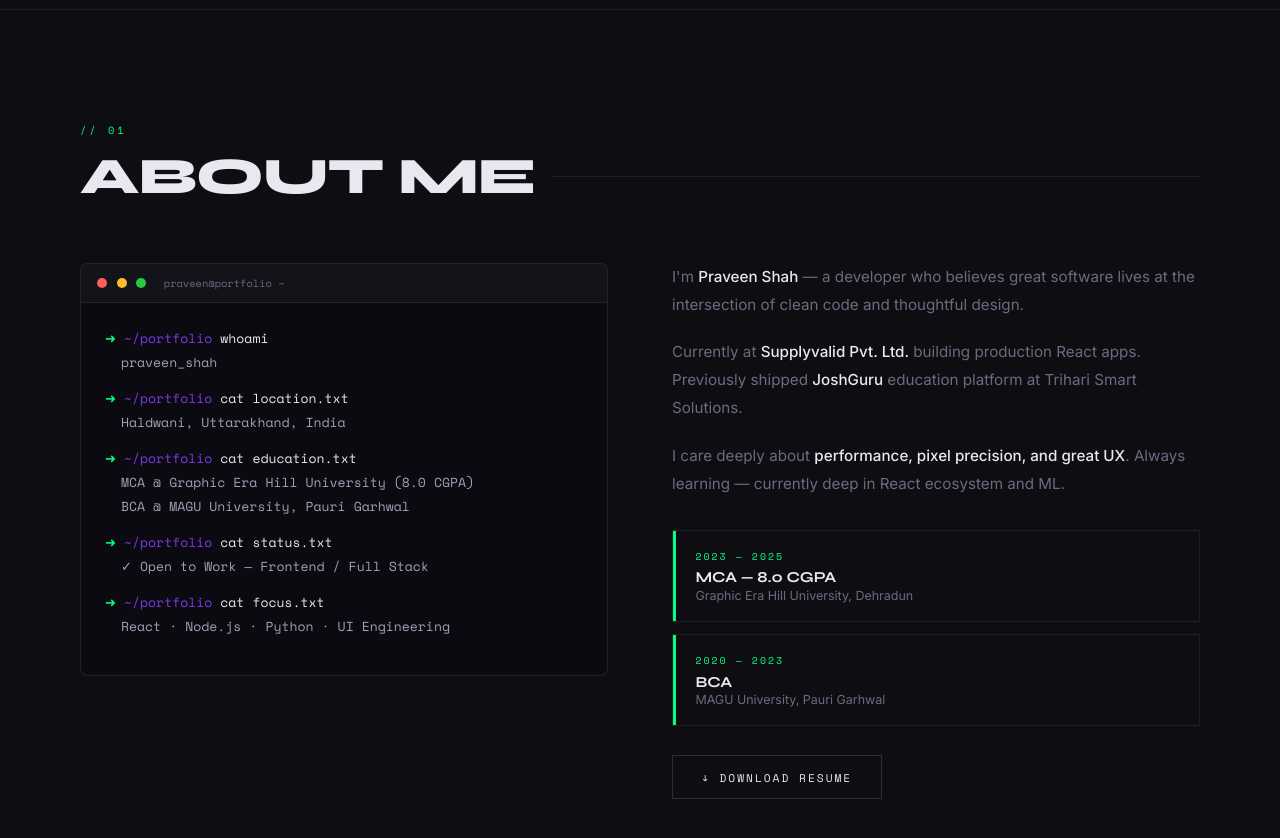
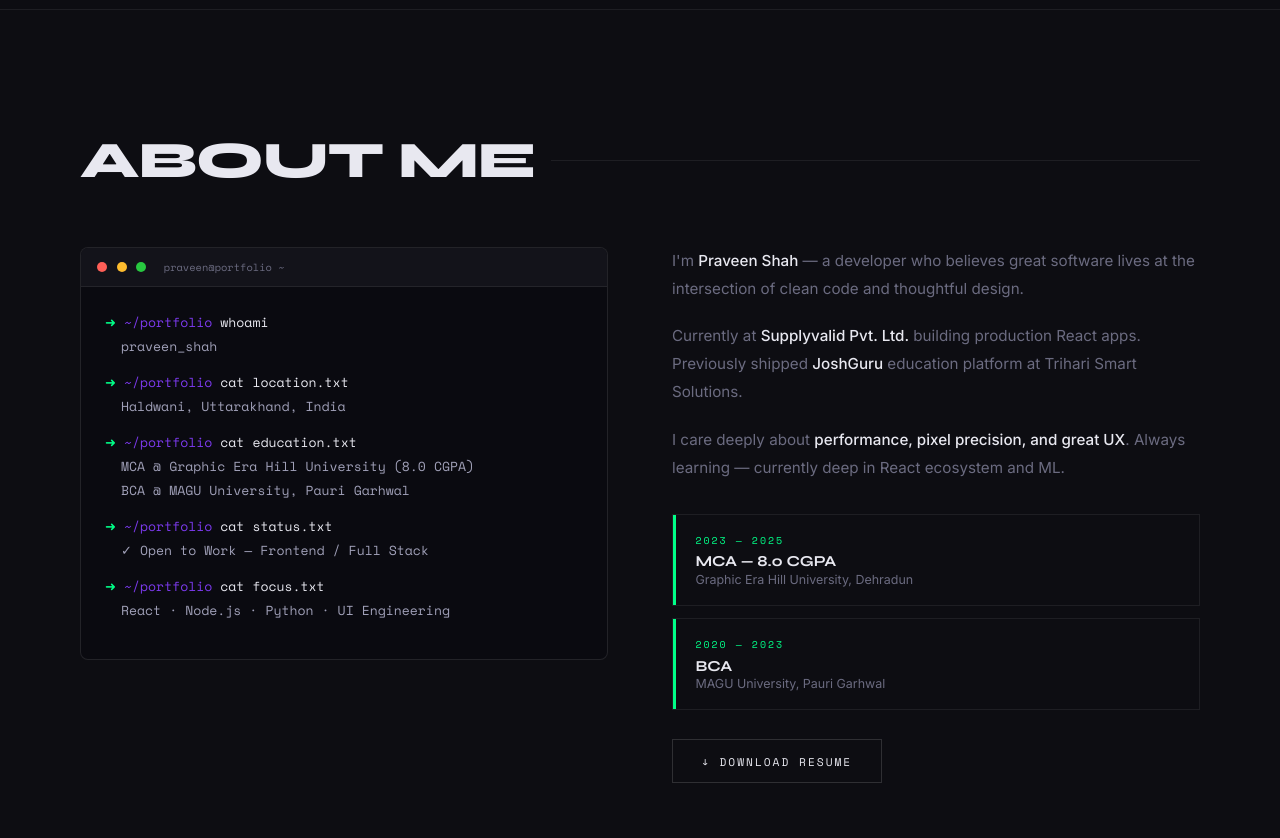
Before and after one commit to praveenshah7/New_Portfolio, a React (Create React App) app: page / in a window 1280 px wide. Shown: the part 840-1678 px from the top of the page. Built offline with nearby package versions, Linux system fonts and the light colour scheme.

Commit message:
fix: eslint build errors

```diff
--- a/package.json
+++ b/package.json
@@ -9,7 +9,7 @@
   },
   "scripts": {
     "start": "react-scripts start",
-    "build": "react-scripts build",
+    "build": "set \"DISABLE_ESLINT_PLUGIN=true\" && react-scripts build",
     "test": "react-scripts test",
     "eject": "react-scripts eject"
   },
--- a/src/components/About.js
+++ b/src/components/About.js
@@ -33,7 +33,7 @@ export default function About() {
 
   return (
     <section id="about" ref={sectionRef} style={{ padding: '7rem 5rem', background: '#0d0d12' }}>
-      <div style={{ fontFamily: "'Space Mono', monospace", fontSize: '.65rem', letterSpacing: '3px', color: '#00ff88', textTransform: 'uppercase', marginBottom: '.5rem' }}>// 01</div>
+      <div style={{ fontFamily: "'Space Mono', monospace", fontSize: '.65rem', letterSpacing: '3px', color: '#00ff88', textTransform: 'uppercase', marginBottom: '.5rem' }}>{/* 01 */}</div>
       <div style={{ display: 'flex', alignItems: 'center', gap: '1rem', marginBottom: '3.5rem' }}>
         <h2 style={{ fontFamily: "'Syne', sans-serif", fontWeight: 800, fontSize: 'clamp(2rem,4vw,3.5rem)', textTransform: 'uppercase', letterSpacing: '-1px' }}>About Me</h2>
         <div style={{ flex: 1, height: '1px', background: 'rgba(255,255,255,0.07)' }} />
```
